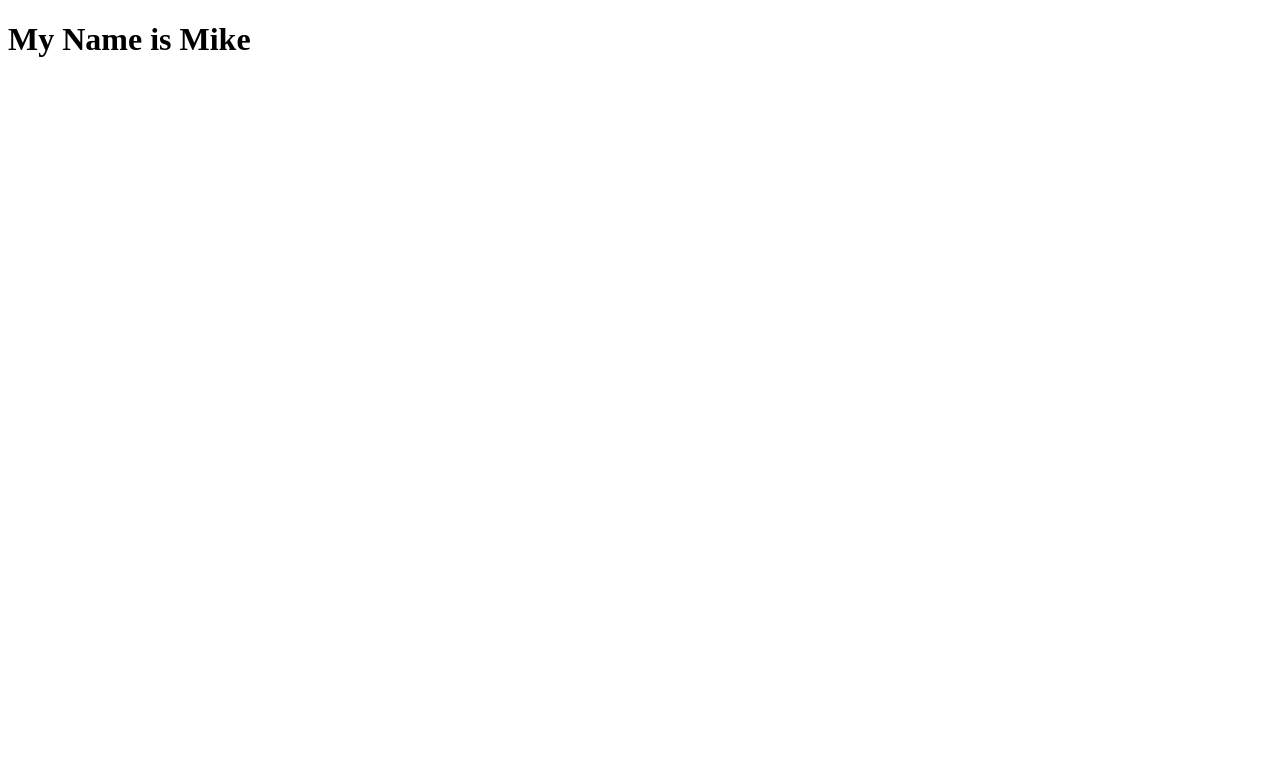
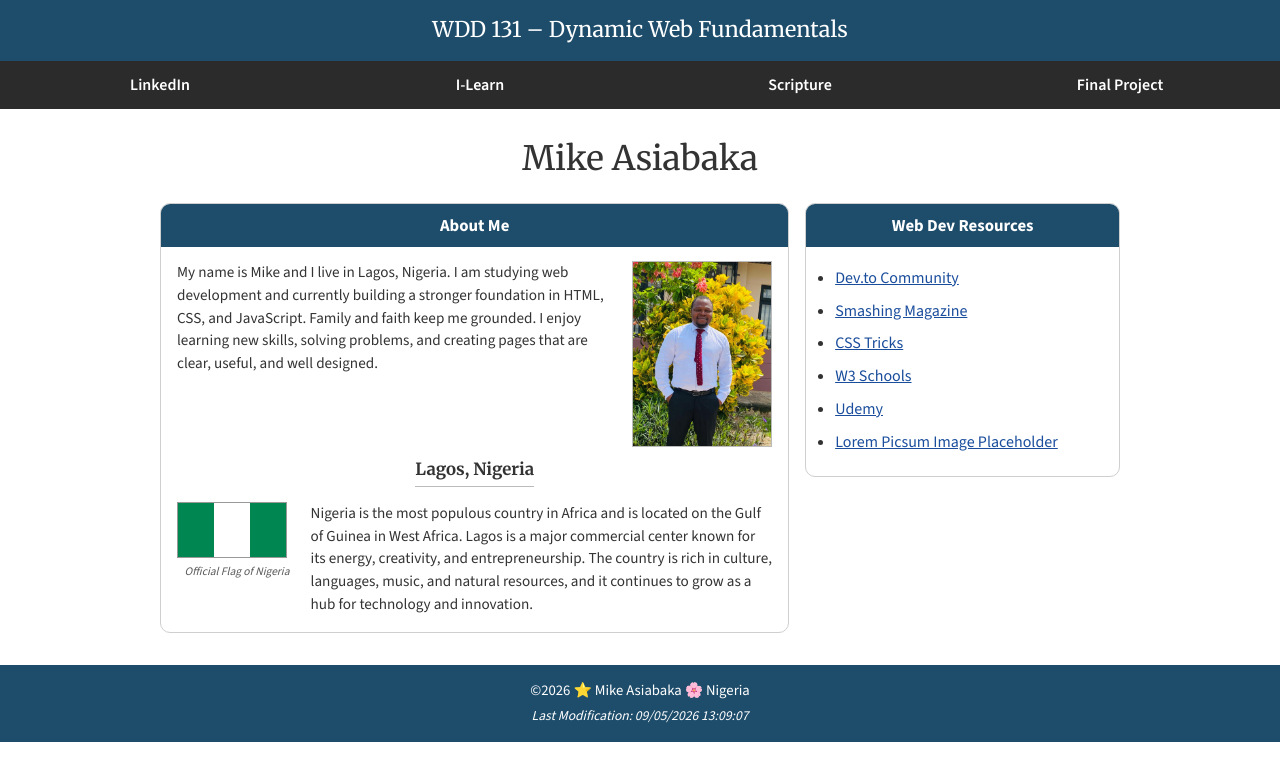
Before and after one commit to mikedechelsea/wdd131, a plain HTML site: page index.html in a window 1280 px wide. Drawn offline with nearby package versions, Linux system fonts and the light colour scheme.

Commit message:
My final changes

```diff
--- a/index.html
+++ b/index.html
@@ -3,9 +3,95 @@
 <head>
     <meta charset="UTF-8">
     <meta name="viewport" content="width=device-width, initial-scale=1.0">
-    <title>Document</title>
+    <title>131 – Dynamic Web Fundamentals – Mike Asiabaka</title>
+    <meta name="description""WDD 131 – Dynamic Web Fundamentals home page for Mike Asiabaka. Personal introduction, Lagos Nigeria, web development resources."">
+    <meta>
+    <meta name="author" content="Mike Asiabaka">
+    <link rel="preconnect" href="https://fonts.googleapis.com">
+    <link rel="preconnect" href="https://fonts.gstatic.com" crossorigin>
+    <link href="https://fonts.googleapis.com/css2?family=Merriweather:wght@400;700&family=Source+Sans+3:wght@400;600;700&display=swap" rel="stylesheet">
+    <link rel="stylesheet" href="styles/base.css">
+    <script src="scripts/getdates.js" defer></script>
+
 </head>
 <body>
-    <h1>My Name is Mike</h1>
+    <header>
+
+       <span id="course-title">WDD 131 – Dynamic Web Fundamentals</span>
+
+       <nav>
+            <a href="https://www.linkedin.com/in/mike-asiabaka" target="_blank" rel="noopener noreferrer">LinkedIn</a>
+            <a href="https://byupw.instructure.com/" target="_blank" rel="noopener noreferrer">I-Learn</a>
+            <a href="https://www.churchofjesuschrist.org/study/scriptures?lang=eng&platform=web" target="_blank" rel="noopener noreferrer">Scripture</a>
+            <a href="#">Final Project</a>
+        </nav>
+
+    </header>
+
+
+    </header>
+
+    <main>
+        <h1>Mike Asiabaka</h1>
+
+        <div class="cards">
+        <section class="card">
+          <h2>About Me</h2>
+          <div class="about-top">
+            <p>
+              My name is Mike and I live in Lagos, Nigeria. I am studying web development
+              and currently building a stronger foundation in HTML, CSS, and JavaScript.
+              Family and faith keep me grounded. I enjoy learning new skills, solving
+              problems, and creating pages that are clear, useful, and well designed.
+            </p>
+            <img
+              src="images/mike-asiabaka.jpeg"
+              alt="Portrait of Mike Asiabaka smiling in a white shirt and wine color tie"
+              width="400"
+              height="596"
+            >
+          </div>
+
+          <h3>Lagos, Nigeria</h3>
+          <div class="place">
+            <figure>
+              <img
+                src="images/flag-of-nigeria.svg"
+                alt="Official flag of Nigeria, green white green vertical stripes"
+                width="240"
+                height="144"
+              >
+              <figcaption>Official Flag of Nigeria</figcaption>
+            </figure>
+            <p>
+              Nigeria is the most populous country in Africa and is located on the
+              Gulf of Guinea in West Africa. Lagos is a major commercial center known
+              for its energy, creativity, and entrepreneurship. The country is rich in
+              culture, languages, music, and natural resources, and it continues to
+              grow as a hub for technology and innovation.
+            </p>
+          </div>
+        </section>
+
+        <section class="card">
+          <h2>Web Dev Resources</h2>
+          <ul class="resources">
+            <li><a href="https://dev.to/" target="_blank" rel="noopener noreferrer">Dev.to Community</a></li>
+            <li><a href="https://www.smashingmagazine.com/" target="_blank" rel="noopener noreferrer">Smashing Magazine</a></li>
+            <li><a href="https://css-tricks.com/" target="_blank" rel="noopener noreferrer">CSS Tricks</a></li>
+            <li><a href="https://www.w3schools.com/" target="_blank" rel="noopener noreferrer">W3 Schools</a></li>
+            <li><a href="https://www.udemy.com/" target="_blank" rel="noopener noreferrer">Udemy</a></li>
+            <li><a href="https://picsum.photos/" target="_blank" rel="noopener noreferrer">Lorem Picsum Image Placeholder</a></li>
+          </ul>
+        </section>
+      </div>
+    </main>
+
+    <footer>
+      <p>
+        &copy;<span id="currentyear"></span> ⭐ Mike Asiabaka 🌸 Nigeria
+      </p>
+      <p id="lastModified"></p>
+    </footer>
 </body>
 </html>
--- /dev/null
+++ b/scripts/getdates.js
@@ -0,0 +1,5 @@
+const yearSpan = document.querySelector("#currentyear");
+const lastModified = document.querySelector("#lastModified");
+
+yearSpan.textContent = new Date().getFullYear();
+lastModified.textContent = `Last Modification: ${document.lastModified}`;
--- /dev/null
+++ b/styles/base.css
@@ -0,0 +1,218 @@
+:root {
+  --primary: #1e4d6b;
+  --primary-dark: #163a51;
+  --nav: #2b2b2b;
+  --nav-hover: #4a7ea0;
+  --page: #ffffff;
+  --text: #333333;
+  --muted: #5a5a5a;
+  --card-border: #cfcfcf;
+  --heading-font: "Merriweather", Georgia, serif;
+  --body-font: "Source Sans 3", Arial, sans-serif;
+}
+
+* {
+  box-sizing: border-box;
+}
+
+html {
+  scroll-behavior: smooth;
+}
+
+body {
+  margin: 0;
+  font-family: var(--body-font);
+  color: var(--text);
+  background: var(--page);
+  line-height: 1.5;
+}
+
+img {
+  max-width: 100%;
+  height: auto;
+  display: block;
+}
+
+header {
+  background-color: var(--primary);
+  color: #fff;
+}
+
+#course-title {
+  display: block;
+  text-align: center;
+  font-family: var(--heading-font);
+  font-size: 1.35rem;
+  padding: 0.9rem 1rem;
+}
+
+nav {
+  display: flex;
+  background-color: var(--nav);
+}
+
+nav a {
+  flex: 1 1 0;
+  text-align: center;
+  color: #fff;
+  text-decoration: none;
+  padding: 0.75rem 0.5rem;
+  font-weight: 600;
+  transition: background-color 0.25s ease, color 0.25s ease;
+}
+
+nav a:hover,
+nav a:focus-visible {
+  background-color: var(--nav-hover);
+  color: #fff;
+}
+
+main {
+  width: min(960px, calc(100% - 2rem));
+  margin: 1.5rem auto 2rem;
+}
+
+h1 {
+  font-family: var(--heading-font);
+  text-align: center;
+  font-weight: 400;
+  font-size: 2.1rem;
+  margin: 0.4rem 0 1.2rem;
+}
+
+.cards {
+  display: grid;
+  grid-template-columns: 2fr 1fr;
+  gap: 1rem;
+  align-items: start;
+}
+
+.card {
+  border: 1px solid var(--card-border);
+  border-radius: 10px;
+  overflow: hidden;
+  background: #fff;
+}
+
+.card h2 {
+  margin: 0;
+  background-color: var(--primary);
+  color: #fff;
+  text-align: center;
+  font-size: 1.05rem;
+  font-weight: 700;
+  padding: 0.55rem 0.75rem;
+}
+
+.card h3 {
+  text-align: center;
+  font-family: var(--heading-font);
+  font-size: 1.05rem;
+  margin: 0.25rem 0 0.35rem;
+  border-bottom: 1px solid #bbb;
+  width: fit-content;
+  margin-inline: auto;
+  padding-bottom: 0.2rem;
+}
+
+.about-top {
+  display: grid;
+  grid-template-columns: 1fr 140px;
+  gap: 0.85rem;
+  align-items: start;
+  padding: 0.9rem 1rem 0.4rem;
+}
+
+.about-top p {
+  margin: 0;
+  font-size: 0.95rem;
+}
+
+.about-top img {
+  width: 140px;
+  height: auto;
+  border: 1px solid #bbb;
+  object-fit: cover;
+}
+
+.place {
+  display: grid;
+  grid-template-columns: 120px 1fr;
+  gap: 0.85rem;
+  align-items: start;
+  padding: 0.6rem 1rem 1rem;
+}
+
+.place p {
+  margin: 0;
+  font-size: 0.95rem;
+}
+
+.place figure {
+  margin: 0;
+}
+
+.place img {
+  width: 110px;
+  border: 1px solid #999;
+}
+
+.place figcaption {
+  font-size: 0.72rem;
+  font-style: italic;
+  color: var(--muted);
+  text-align: center;
+  margin-top: 0.3rem;
+}
+
+.resources {
+  margin: 1.2rem 1.4rem 1.4rem 1.8rem;
+  padding: 0;
+}
+
+.resources li {
+  margin: 0.55rem 0;
+}
+
+.resources a {
+  color: #1a4d9c;
+}
+
+.resources a:hover {
+  color: var(--primary-dark);
+}
+
+footer {
+  background-color: var(--primary);
+  color: #fff;
+  text-align: center;
+  padding: 0.7rem 1rem 0.85rem;
+  font-size: 0.92rem;
+}
+
+footer p {
+  margin: 0.2rem 0;
+}
+
+#lastModified {
+  font-style: italic;
+  font-size: 0.85rem;
+}
+
+@media (max-width: 760px) {
+  nav {
+    flex-direction: column;
+  }
+
+
+  .cards,
+  .about-top,
+  .place {
+    grid-template-columns: 1fr;
+  }
+
+  .about-top img,
+  .place img {
+    margin-inline: auto;
+  }
+}
--- /dev/null
+++ b/week01/styles/layout.css
@@ -0,0 +1,38 @@
+body {
+  display: grid;
+  height: 100vh;
+  grid-template: auto 1fr auto / 300px 1fr auto;
+}
+
+header {
+  background: lightpink;
+  padding: 2rem;
+  grid-column: 1 / 4;
+}
+
+.left-sidebar {
+  background: lightblue;
+  grid-column: 1 / 2;
+}
+
+main {
+  background: coral;
+  grid-column: 2 / 3;
+}
+
+.right-sidebar {
+  background: yellow;
+  grid-column: 3 / 4;
+}
+
+footer {
+  background: wheat;
+  padding: 2rem;
+  text-align: center;
+  grid-column: 1 / 4;
+}
+
+.left-sidebar,
+.right-sidebar {
+  padding: 1rem;
+}
```
Also changed, not shown: week01/basic-layout.html (added, +27 -0 lines), images/flag-of-nigeria.svg (added), images/mike-asiabaka.jpeg (added).
